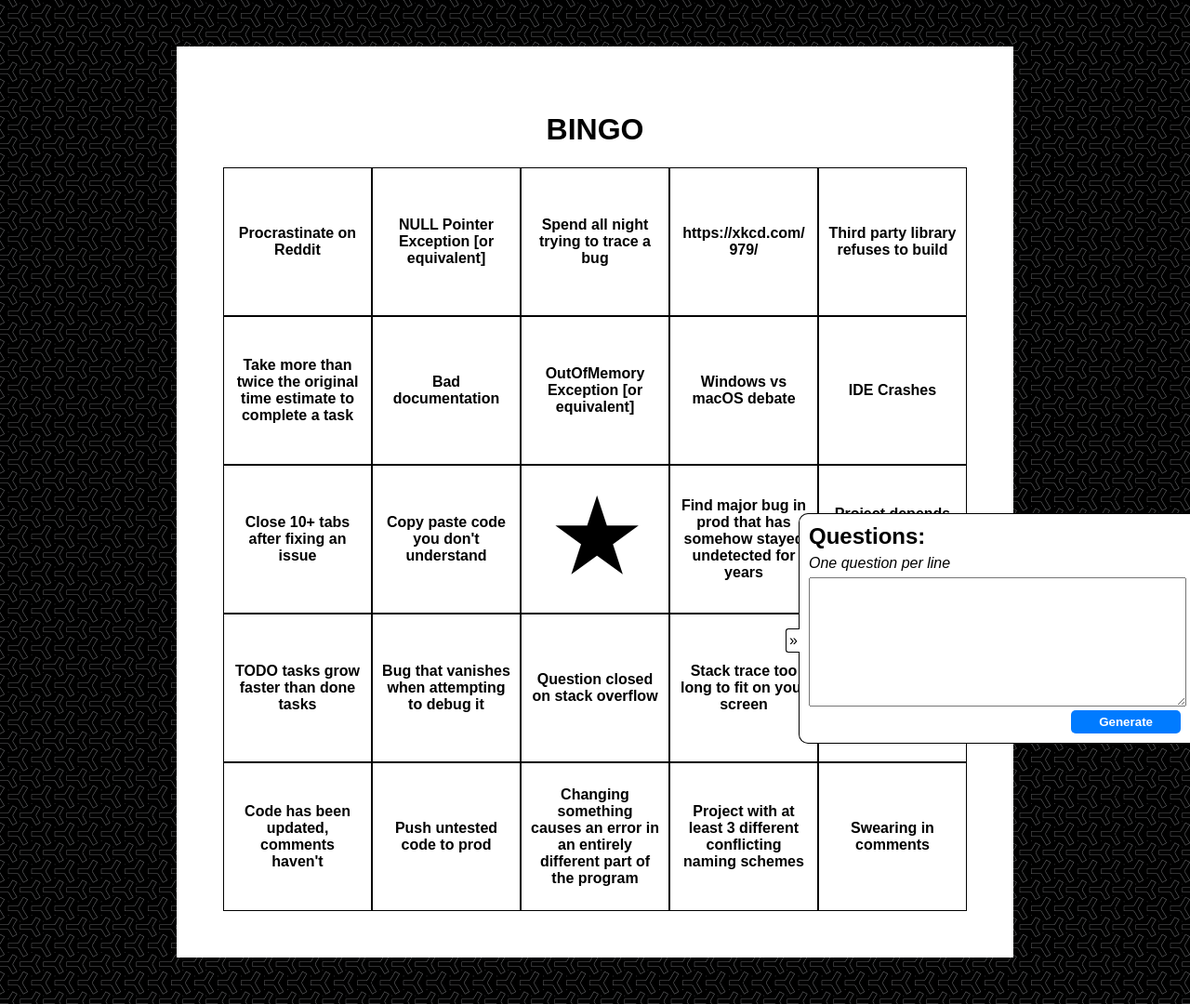
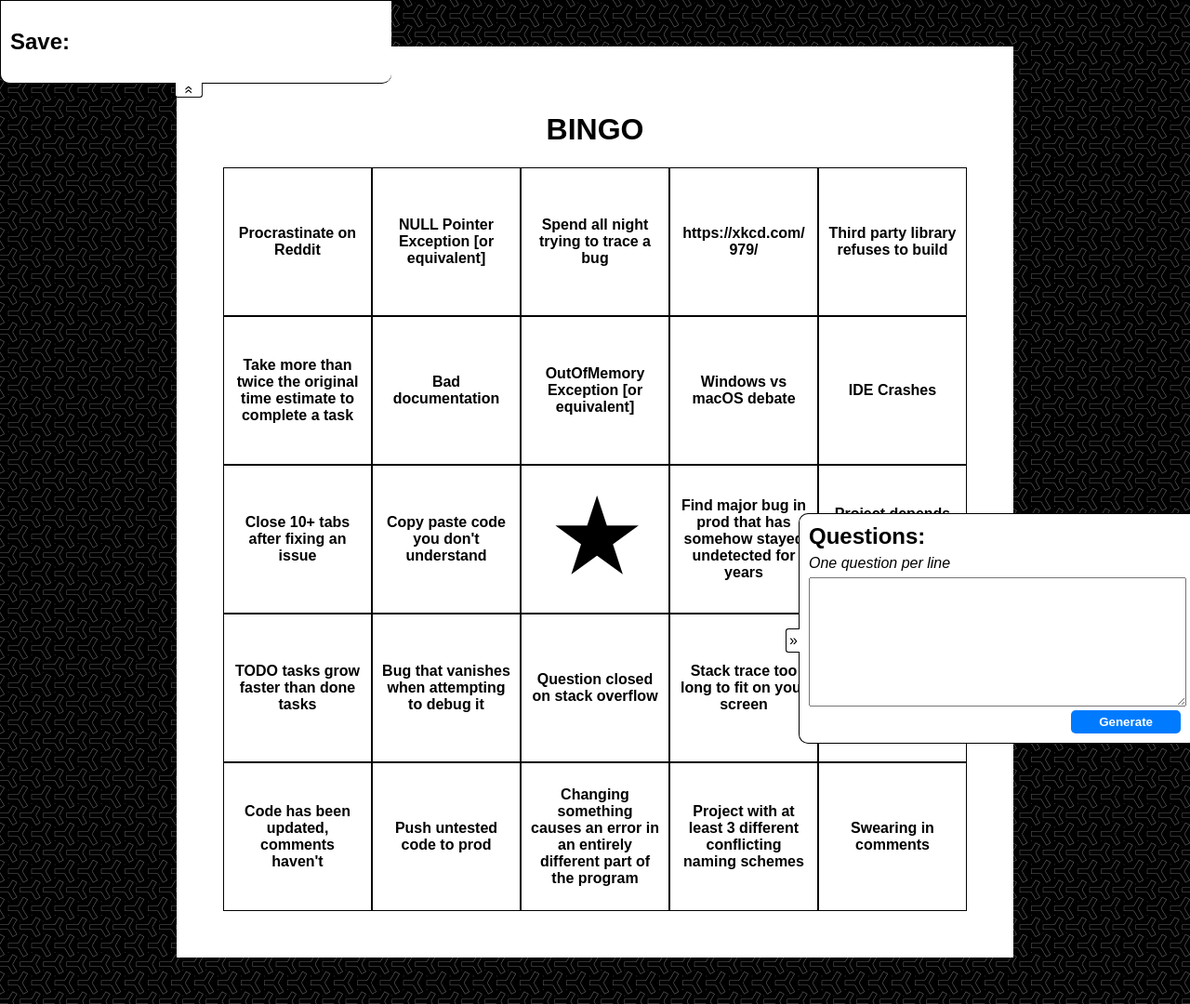
Before and after one commit to CaelanBorowiec/Bingo-Game, a plain HTML site: page bingo/index.html in a window 1280 px wide. Shown: the whole page at 93% size. Drawn offline with Linux system fonts and the light colour scheme.

Commit message:
Add top left flyout

```diff
--- a/bingo/assets/bingo.js
+++ b/bingo/assets/bingo.js
@@ -69,9 +69,9 @@ $(document).ready(function() {
     });
   }
 
-  $('.collapse-right').on('click', function() {
-    $('.inputBox').toggleClass('collapsed');
-    if ($('.inputBox').hasClass('collapsed'))
+  $('.collapse-right, .collapse-top').on('click', function() {
+    $(this).parent().toggleClass('collapsed');
+    if ($(this).parent().hasClass('collapsed'))
       $(this).html('&laquo;')
     else
       $(this).html('&raquo;')
--- a/bingo/assets/generator.css
+++ b/bingo/assets/generator.css
@@ -115,3 +115,34 @@ body {
   color: white;
   font-weight: bold;
 }
+
+.saveBox {
+  position: fixed;
+  top: 0;
+  left: 0;
+  background: white;
+  border-radius: 0 0 10px 10px;
+  padding: 10px;
+  transition: .5s;
+  width: 400px;
+  border: 1px solid black;
+  border-right: none;
+}
+
+.saveBox.collapsed {
+  top: -90px;
+}
+
+.saveBox .collapse-top {
+  position: absolute;
+  cursor: pointer;
+  right: 50%;
+  background: white;
+  bottom: -23px;
+  border-radius: 3px 0 0 3px;
+  padding: 4px 3px 6px;
+  content: '>';
+  border: 1px solid black;
+  border-right: none;
+  transform: rotate(-90deg);
+}
--- a/bingo/index.html
+++ b/bingo/index.html
@@ -20,6 +20,13 @@
     </div>
   </div>
 
+  <div class="saveBox">
+    <div class='collapse-top'>
+      &raquo;
+    </div>
+    <h2>Save:</h2>
+  </div>
+
   <div class="inputBox">
     <div class='collapse-right'>
       &raquo;
```
